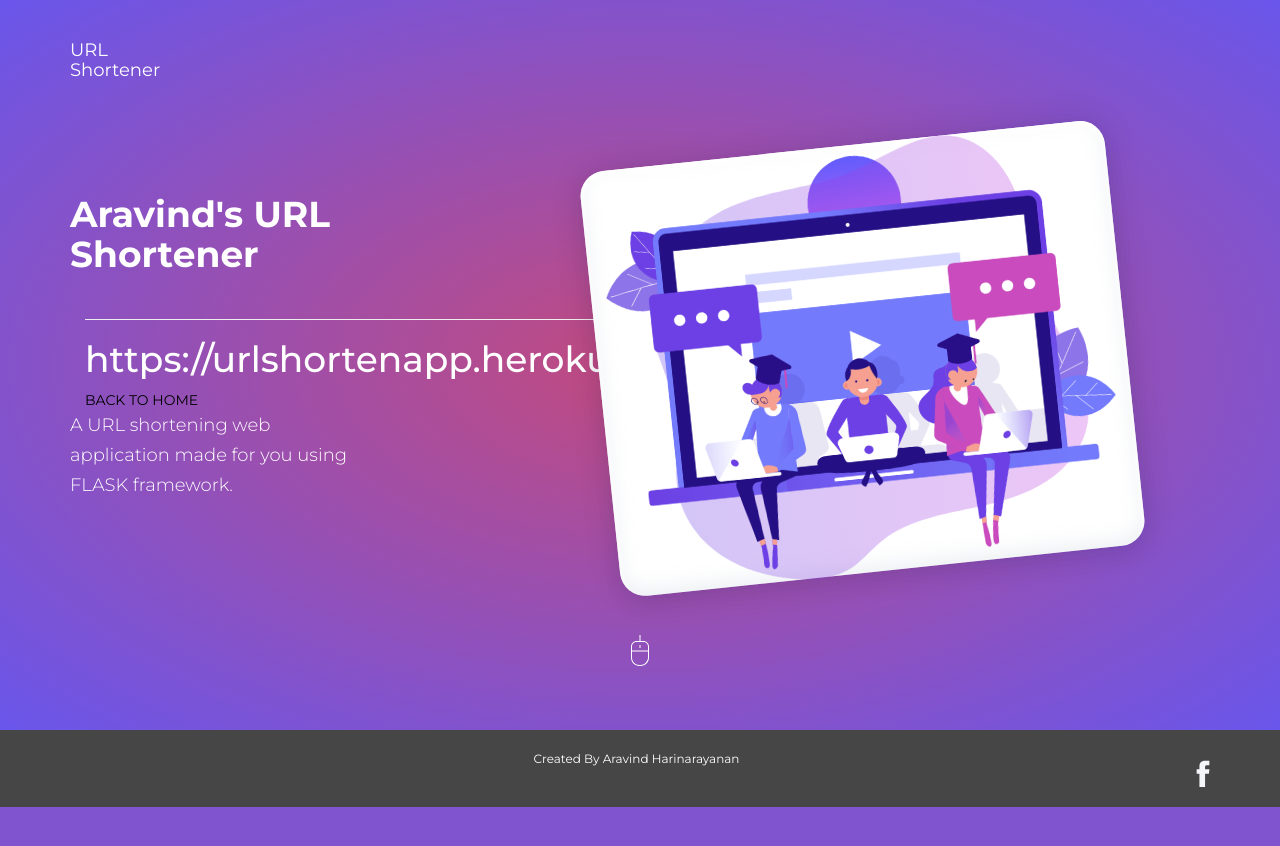
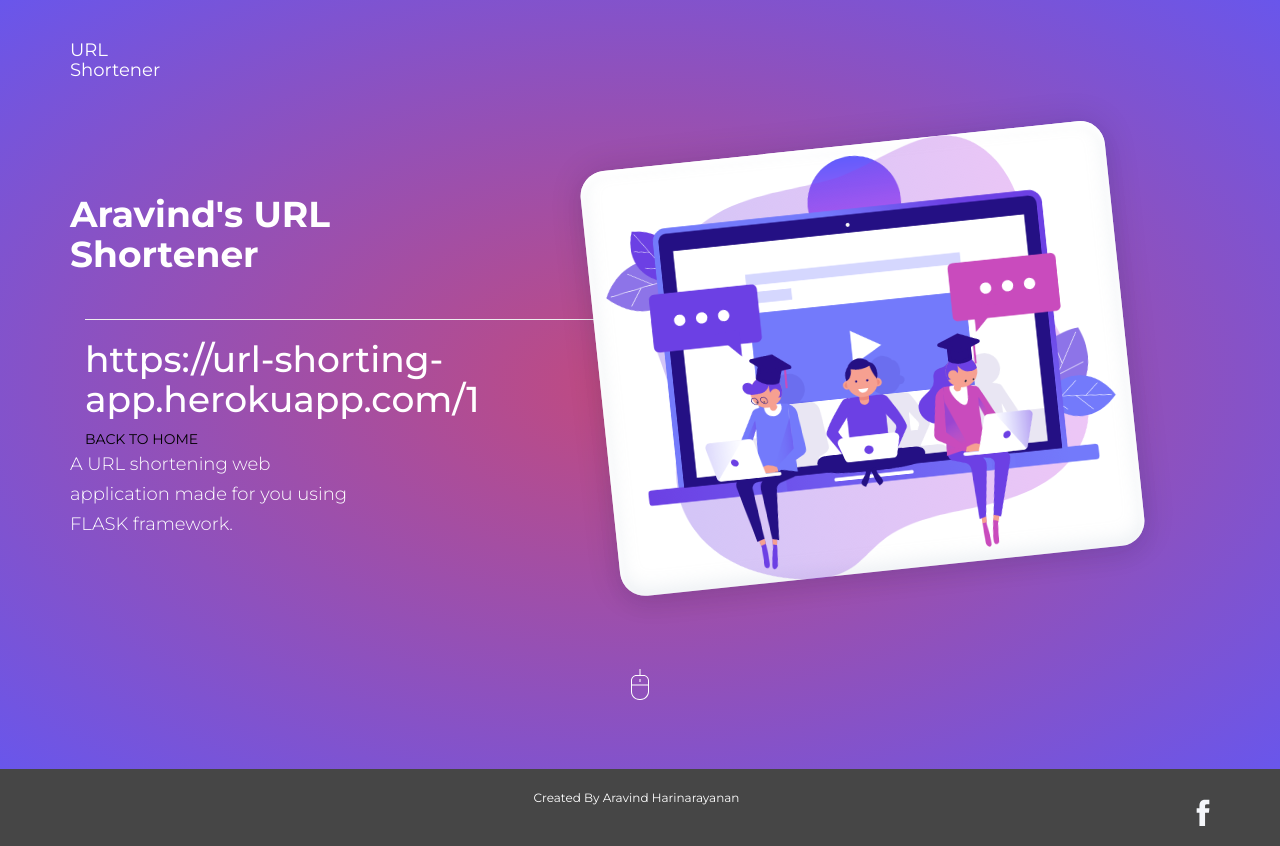
Before and after one commit to AravindHari/URL-Shortening-website, a Flask app: page /display/1 in a window 1280 px wide. Before the commit the page ends 807 px from the top, so only its background shows below. Run offline with Flask 2, Linux system fonts and the light colour scheme; some libraries are stand-ins or nearby versions.

Commit message:
Update shorturl.html

```diff
--- a/templates/shorturl.html
+++ b/templates/shorturl.html
@@ -2,6 +2,6 @@
 {% block title %}Short URL{% endblock %}
 
 {% block content %}
-    <h1>https://urlshortenapp.herokuapp.com/{{short_url_display}}</h1>
-    <a href="https://urlshortenapp.herokuapp.com/" style="color: black;">BACK TO HOME</a>
+    <h1>https://url-shorting-app.herokuapp.com/{{short_url_display}}</h1>
+    <a href="https://url-shorting-app.herokuapp.com/" style="color: black;">BACK TO HOME</a>
 {% endblock %}
```
